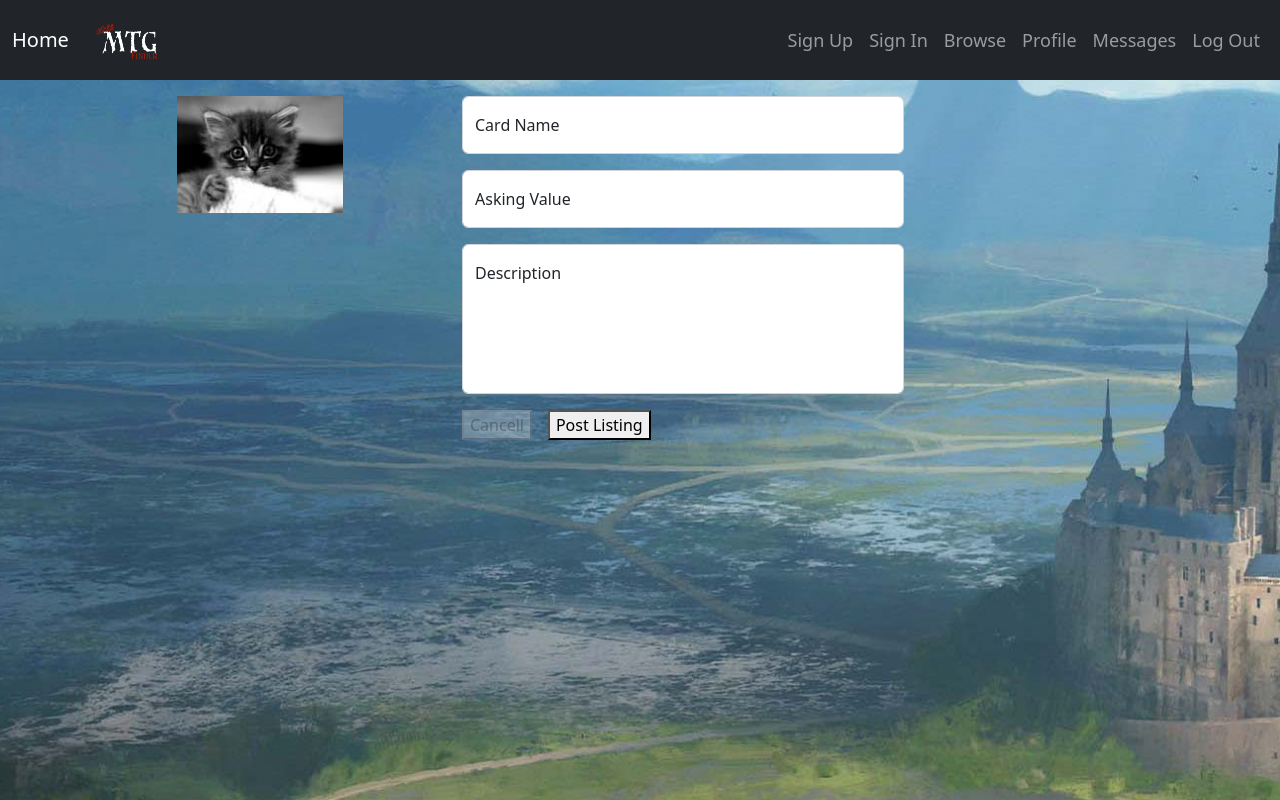
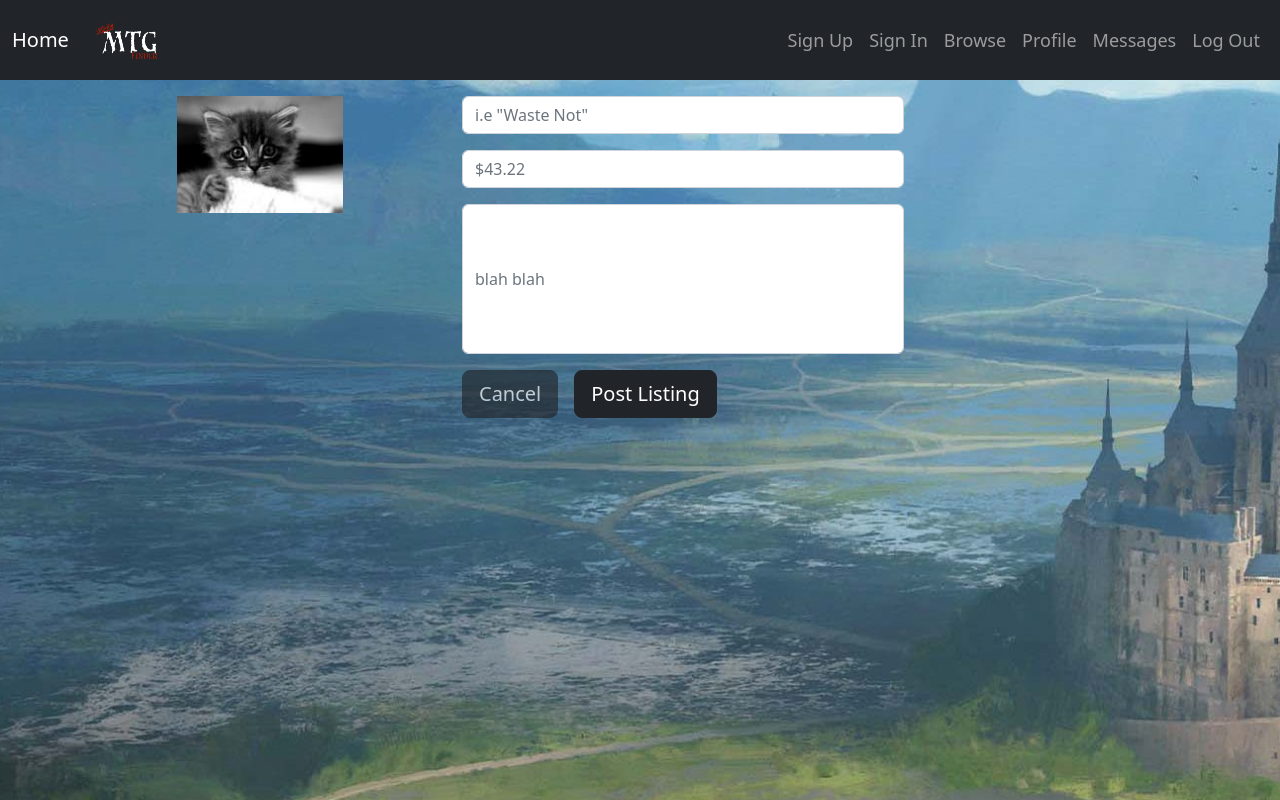
Before and after one commit to web-magic-41/capstone-project, a React (Vite) app in the folder frontend/: page /listACard in a window 1280 px wide. Built offline with nearby package versions, Linux system fonts and the light colour scheme.

Commit message:
working on listing form

```diff
--- a/frontend/src/ui/listACard.jsx
+++ b/frontend/src/ui/listACard.jsx
@@ -1,10 +1,11 @@
-import {Button, Col, Container, FloatingLabel, Form, Image, Row} from "react-bootstrap";
+import {Button, Col, Container, FloatingLabel, Form, Image, InputGroup, Row} from "react-bootstrap";
 import React from "react";
 import cat from "./cat.jpg"
 import {httpConfig} from "../../utils/http-config.js";
 import {useDispatch, useSelector} from "react-redux";
 import * as Yup from "yup";
 import {Formik} from "formik";
+import {DisplayError} from "./componets/DisplayError.jsx";
 
 export function ListACard() {
 
@@ -89,37 +90,71 @@ function ListingFormContent(props) {
                         </Col>
                         <Col md={8} className={"d-flex justify-form"}>
                             <Form id={"listingForm"} onSubmit={handleSubmit}>
+
+
                                 <Form.Group className={"mb-3"} controlId={'cardName'}>
                                     <FloatingLabel
                                         controlId="floatingInput"
-                                        label="Card Name">
-                                        <Form.Control type="cardName" placeholder='i.e "Waste Not"'/>
-                                    </FloatingLabel>
+                                        label="Card Name"/>
+
+                                    <InputGroup>
+
+                                        <Form.Control
+                                            className={``}
+                                            name={"cardName"}
+                                            value={values.cardName}
+                                            onChange={handleChange}
+                                            onBlur={handleBlur}
+                                            type="text"
+                                            placeholder='i.e "Waste Not"'/>
+                                    </InputGroup>
+                                    <DisplayError errors={errors} touched={touched} field={"cardName"}/>
                                 </Form.Group>
 
+
                                 <Form.Group className={"mb-3"} controlId={'listingCardDesiredValue'}>
-                                    <FloatingLabel controlId="AskingValue" label="Asking Value">
-                                        <Form.Control type="listingCardDesiredValue" placeholder="$43.22"/>
-                                    </FloatingLabel>
+                                    <FloatingLabel controlId="AskingValue" label="Asking Value"/>
+                                    <InputGroup>
+                                        <Form.Control
+                                            className={``}
+                                            name={"listingCardDesiredValue"}
+                                            value={values.listingCardDesiredValue}
+                                            onChange={handleChange}
+                                            onBlur={handleBlur}
+                                            type="text"
+                                            placeholder="$43.22"/>
+                                        </InputGroup>
+                                    <DisplayError errors={errors} touched={touched} field={"listingCardDesiredValue"}/>
                                 </Form.Group>
 
+
                                 <Form.Group className={"mb-3"} controlId={'listingCardDescription'}>
-                                    <FloatingLabel controlId="Description" label="Description">
-                                        <Form.Control type="listingCardDescription" placeholder="blah blah"
-                                                      style={{height: '150px'}}/>
-                                    </FloatingLabel>
+                                    <FloatingLabel controlId="Description" label="Description"/>
+                                    <InputGroup>
+                                        <Form.Control
+                                            className={``}
+                                            name={"listingCardDescription"}
+                                            value={values.listingCardDescription}
+                                            onChange={handleChange}
+                                            onBlur={handleBlur}
+                                            type="text"
+                                            placeholder="blah blah"
+                                            style={{height: '150px'}}/>
+                                        </InputGroup>
+                                    <DisplayError errors={errors} touched={touched} field={"listingCardDescription"}/>
+                                </Form.Group>
 
-                                </Form.Group>
+
                                 <Form.Group>
-                                <button id={"button1"} className={"me-3"}
+                                <Button id={"button1"} className={"me-3"}
                                         variant="dark" size="lg"
                                         onClick={handleReset}
                                         disabled={!dirty || isSubmitting}>
-                                    Cancell
-                                </button>
-                                <button className={"gy-3"} id={"button2"} variant="dark" size="lg" type={'submit'}>
+                                    Cancel
+                                </Button>
+                                <Button className={"gy-3"} id={"button2"} variant="dark" size="lg" type={'submit'}>
                                     Post Listing
-                                </button>
+                                </Button>
                                 </Form.Group>
                             </Form>
                         </Col>
```
